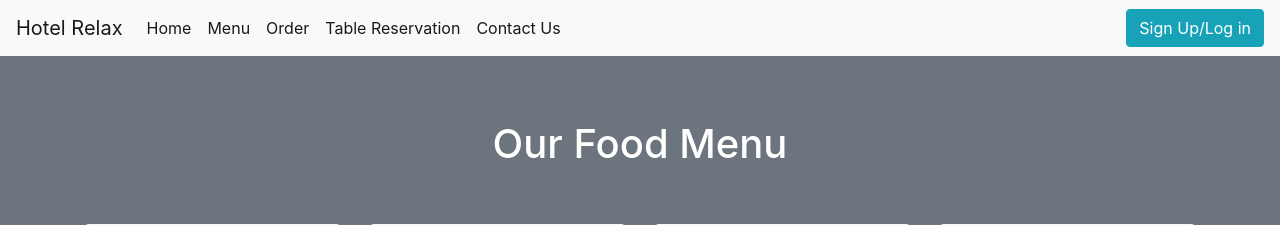
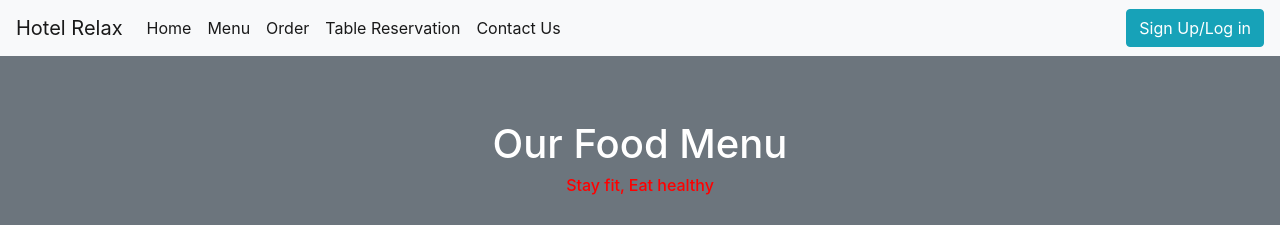
Before and after one commit to MehedyHridoy/Hotel_Relax, a Django app: page /menu/ in a window 1280 px wide. Shown: the top 225 px of the page. Run offline with Django 4.2, Linux system fonts and the light colour scheme.

Commit message:
Commit by MEHEDIIII

```diff
--- a/djangoTorture/settings.py
+++ b/djangoTorture/settings.py
@@ -31,6 +31,7 @@ ALLOWED_HOSTS = []
 INSTALLED_APPS = [
     'authentications',# First priority application
     'reservations',
+    'foods',
     'django.contrib.admin',  # We are going to use this app for auth
     'django.contrib.auth',
     'django.contrib.contenttypes',
--- a/djangoTorture/urls.py
+++ b/djangoTorture/urls.py
@@ -23,8 +23,8 @@ urlpatterns = [
     path('authentications/', include('authentications.urls')),
     path('', views.home, name='home'),
     path('menu/', views.menu, name='menu'),
-    path('order/',views.order,name='order'),
-    path('reservation/',views.reservation,name='reservation'),
-    path('contract/',views.contract,name='contract'),
-    path('/reservations',include('reservations.urls')),
+    path('order/', views.order, name='order'),
+    path('reservation/', views.reservation, name='reservation'),
+    path('contract/', views.contract, name='contract'),
+    path('reservations/', include('reservations.urls')),
 ]
--- a/templates/menu.html
+++ b/templates/menu.html
@@ -53,7 +53,7 @@
         <div class="row py-5">
             <div class="col-lg-8 m-auto text-center">
                 <h1>Our Food Menu</h1>
-{#                <h6 style="color: red">Stay fit, Eat healthy </h6>#}
+                <h6 style="color: red">Stay fit, Eat healthy </h6>
             </div>
         </div>
 
```
Also changed, not shown: db.sqlite3, reservations/urls.py (line endings or trailing spaces).
